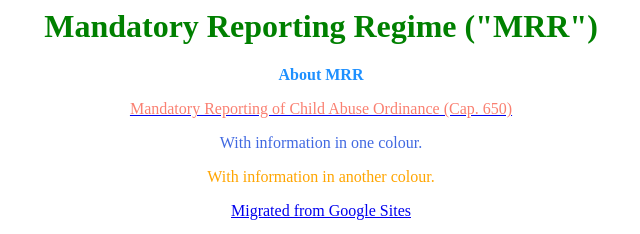
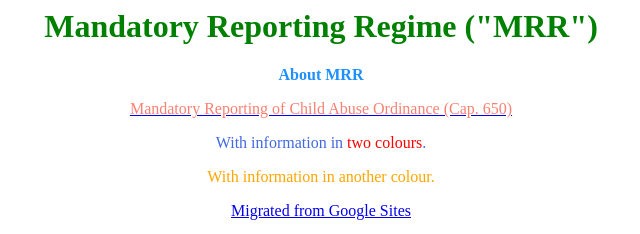
Before and after one commit to absfiled/mrr, a plain HTML site: page index.html in a window 1280 px wide. Shown: the top 234 px of the page, 319-959 px from the left. Drawn offline with Linux system fonts and the light colour scheme.

Commit message:
Update index.html

```diff
--- a/index.html
+++ b/index.html
@@ -7,7 +7,7 @@
 <h1 style="text-align:center;"><g>Mandatory Reporting Regime ("MRR")</g></h1>
 <p style="text-align:center;"><b>About MRR</b></p>
 <p style="text-align:center;"><a href="https://www.elegislation.gov.hk/hk/cap650" target="_blank"><sa>Mandatory Reporting of Child Abuse Ordinance (Cap. 650)</sa></a></p>
-<p style="text-align:center;"><na>With information in one colour.</na></p>
+<p style="text-align:center;"><na>With information in <span><r>two colours</r></span>.</na></p>
 <p style="text-align:center;"><o>With information in another colour.</o></p>
 <p style="text-align:center;"><a href="Home.html" target="_blank">Migrated from Google Sites</a></p>
 <p style="text-align:center;"><a href="https://mrr.gov.hk" target="_blank">e-Reporting Platform (🚧 Under Construction! 🚧)</a></p>
```
